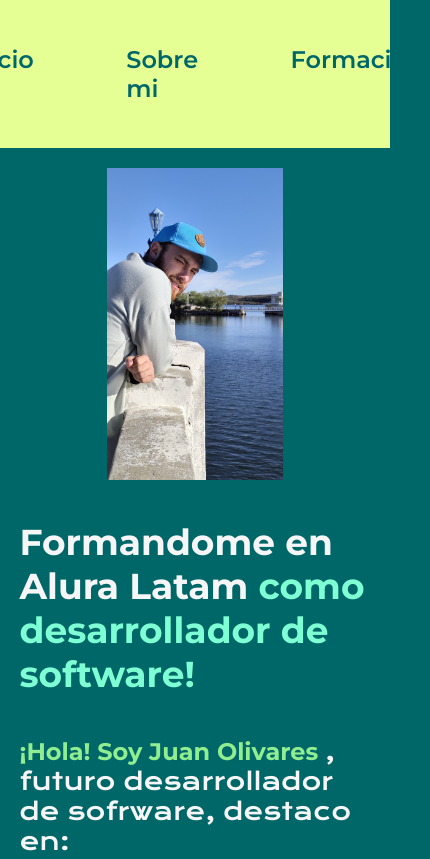
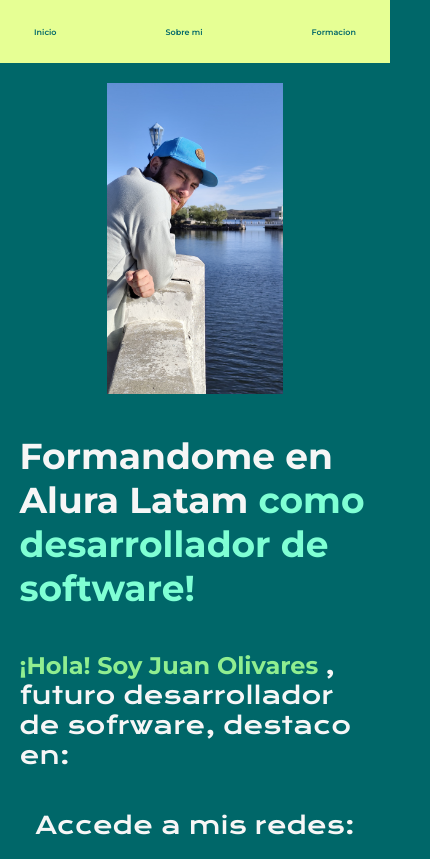
Before and after one commit to Jeo98/portafolio, a plain HTML site: page index.html in a window 390 px wide. Shown: the top 859 px of the page, 430 px wide, since content can reach past the window. Drawn offline with nearby package versions, Linux system fonts and the light colour scheme.

Commit message:
Ajustes de tamaño responsive

```diff
--- a/style/style.css
+++ b/style/style.css
@@ -205,11 +205,18 @@ color: #E6FF94;
 @media (max-width:1200px){
 
     .header{
-        padding: 10%;
+        padding: 5%;
     }
     .header__menu{
         margin: auto;
         justify-content: center;
+        font-size: 40%;
+    }
+
+    .header__menu_link{
+        margin: auto;
+        justify-content: center;
+        font-size: 1rem;
     }
     .presentacion{
         flex-direction: column-reverse;/* cuando la pagina se achique a menos de 1200px, elementos van en columna*/
@@ -221,3 +228,11 @@ color: #E6FF94;
 
 
 }
+
+@media (max-width:600px){
+    .header__menu_link{
+        margin: auto;
+        justify-content: center;
+        font-size: 0.5rem;
+    }
+}
```
Also changed, not shown: formacion.html (+1 -3 lines).
